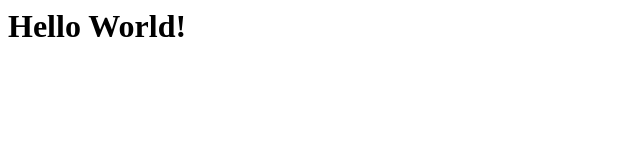
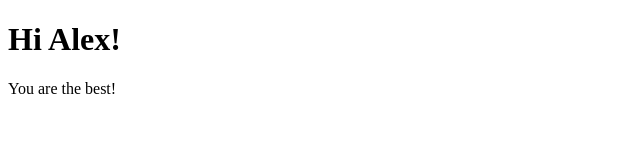
Before and after one commit to gonnareclaimmycrown/1, a plain HTML site: page index.html in a window 1280 px wide. Shown: the whole page, without its empty margins (0-640 px from the left). Drawn offline with Linux system fonts and the light colour scheme.

Commit message:
Update index.html

```diff
--- a/index.html
+++ b/index.html
@@ -1,9 +1,11 @@
+<!DOCTYPE html>
 <html>
 <head>
-  <meta charset="utf-8"/>
-  <title> Git task </title>
+ <meta charset="utf-8"/>
+ <title>Git task</title>
 </head>
 <body>
-  <h1> Hello World! </h1>
+ <h1>Hi Alex!</h1>
+ <div>You are the best!</div>
 </body>
-</html>
+ </html>
```
